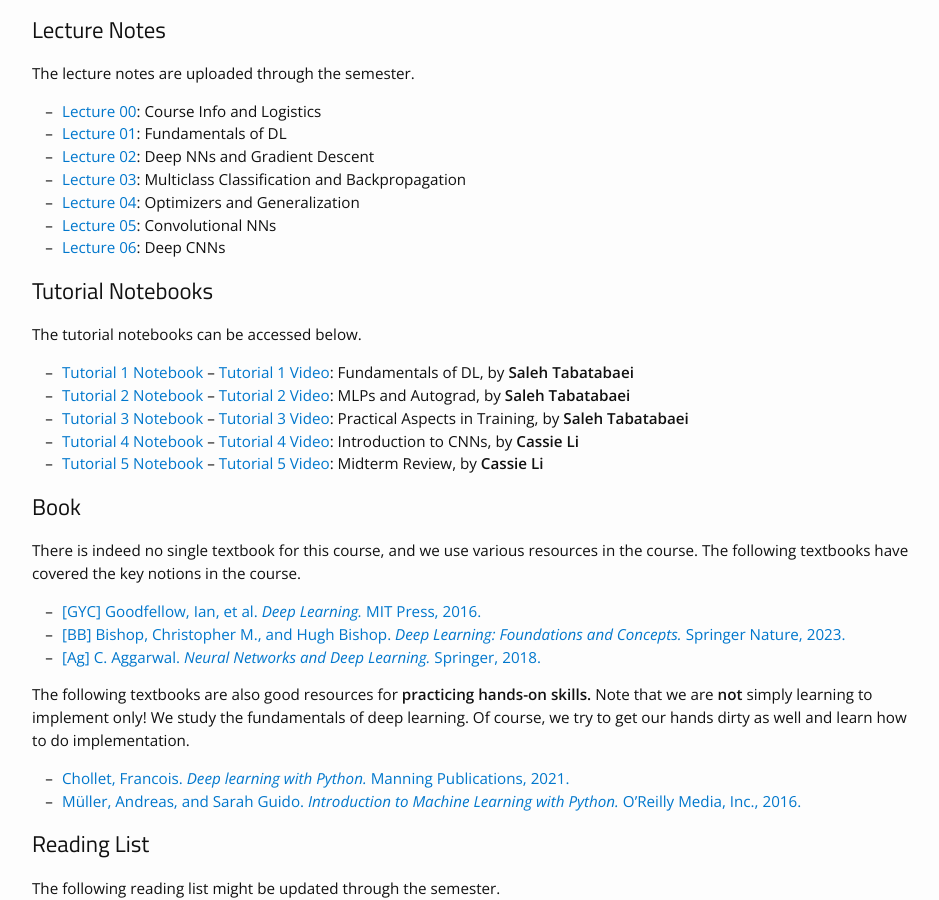
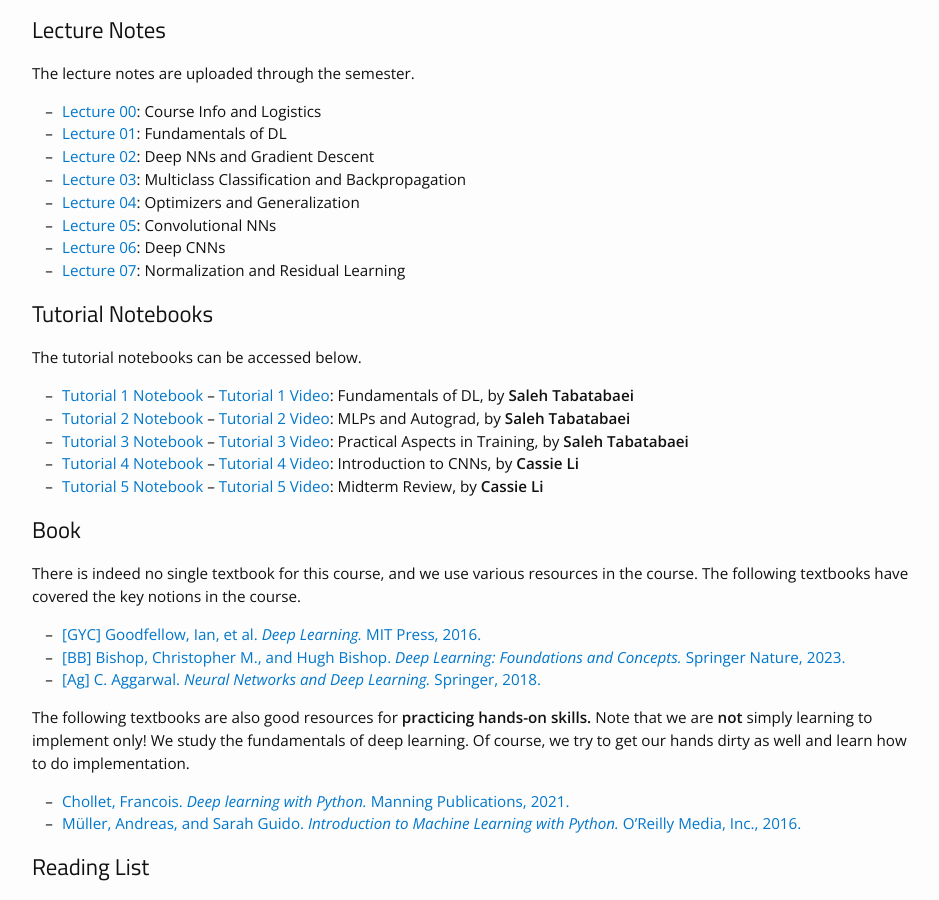
Before and after one commit to bereyhi-courses/dl-utoronto, a Jekyll site: the page built from materials.md, in a window 1280 px wide and 900 px high, scrolled down 326 px. Shown: the whole window, without its empty margins (163-1102 px from the left). Built offline with Jekyll 4.4.1, drawn with Linux system fonts in a browser that asks for light colours; nearby versions of some CDN libraries.

Commit message:
L7 posted

```diff
--- a/materials.md
+++ b/materials.md
@@ -14,6 +14,7 @@ The lecture notes are uploaded through the semester.
 * [Lecture 04]({{site.baseurl}}/assets/Notes/L04_handout.pdf): Optimizers and Generalization
 * [Lecture 05]({{site.baseurl}}/assets/Notes/L05_handout.pdf): Convolutional NNs
 * [Lecture 06]({{site.baseurl}}/assets/Notes/L06_handout.pdf): Deep CNNs
+* [Lecture 07]({{site.baseurl}}/assets/Notes/L07_handout.pdf): Normalization and Residual Learning
 
 <!-- ### Chapter 1: Fundamentals of Deep Learning
 * [Section 1]({{site.baseurl}}/assets/Notes/CH1/CH1_Sec1.pdf): Motivation to Learn DL
```
Also changed, not shown: 3 other files.
